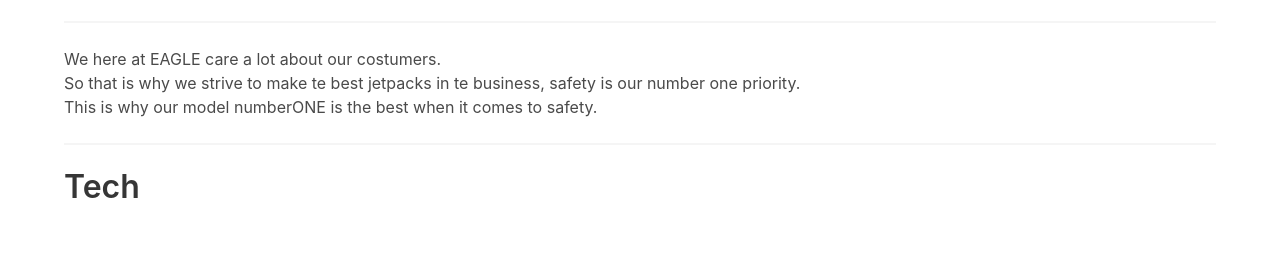
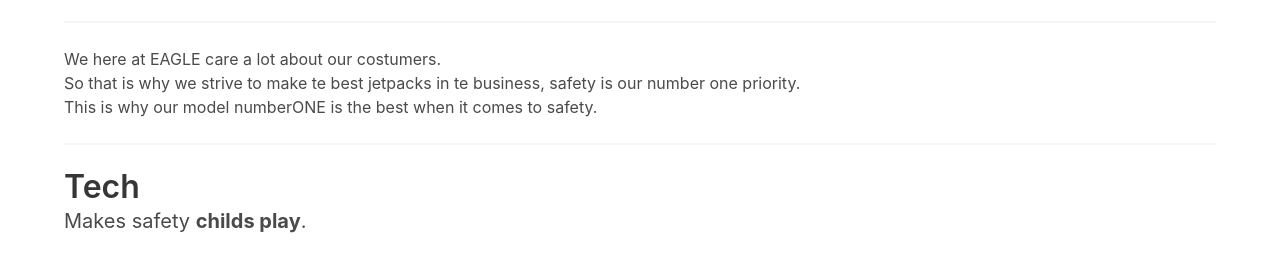
Before and after one commit to johnnycalderon86/EAGLE, a plain HTML site: page safety.html in a window 1280 px wide. Shown: the part 586-858 px from the top of the page. Drawn offline with nearby package versions, Linux system fonts and the light colour scheme.

Commit message:
add subtitle to tech title

```diff
--- a/safety.html
+++ b/safety.html
@@ -96,6 +96,10 @@
       </p>
       <hr>
       <h1 class="title">Tech</h1>
+      <p class="subtitle">
+        Makes safety <b>childs play</b>.
+      </p>
+
     </div>
   </section>
 
```
